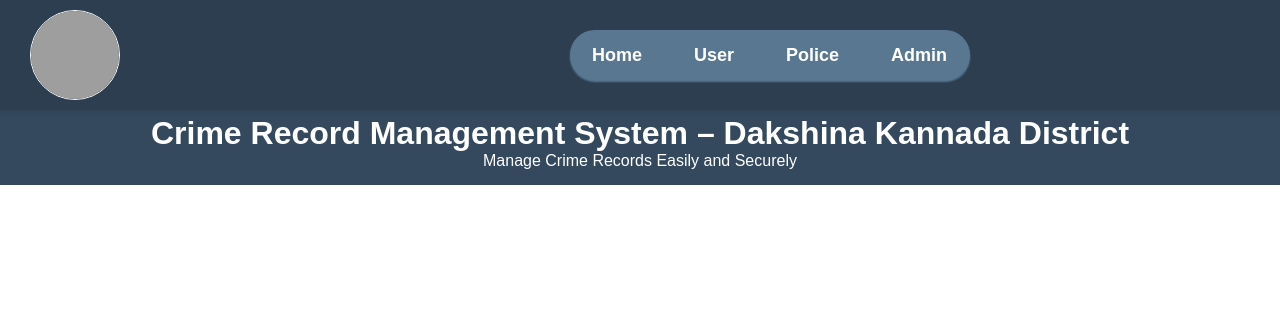
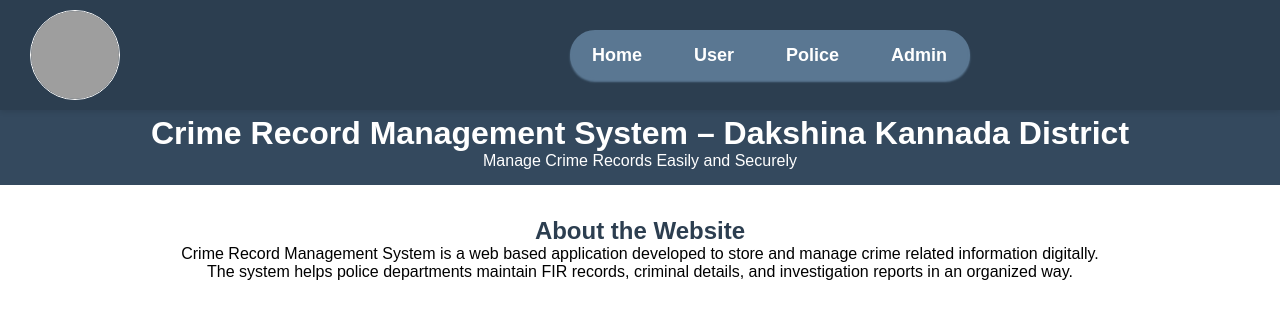
Before and after one commit to Soujanya-AR-21/Crime-Record-Management-System, a PHP site: page / in a window 1280 px wide. Shown: the top 319 px of the page. Run offline with PHP 8.4, Linux system fonts and the light colour scheme; grey boxes are pictures that could not be loaded.

Commit message:
Add about section to index.php
Added information section about the Crime Record Management System.

```diff
--- a/index.php
+++ b/index.php
@@ -164,3 +164,15 @@
         <h1>Crime Record Management System – Dakshina Kannada District</h1>
         <p>Manage Crime Records Easily and Securely</p>
     </div>
+
+    <div class="body-container">
+    <!-- Information -->
+    <div class="content">
+        <h2 style="margin-top: 5px;">About the Website</h2>
+
+        <p>
+        Crime Record Management System is a web based application developed to store
+        and manage crime related information digitally. <br> The system helps police
+        departments maintain FIR records, criminal details, and investigation reports
+        in an organized way.
+        </p>
```
